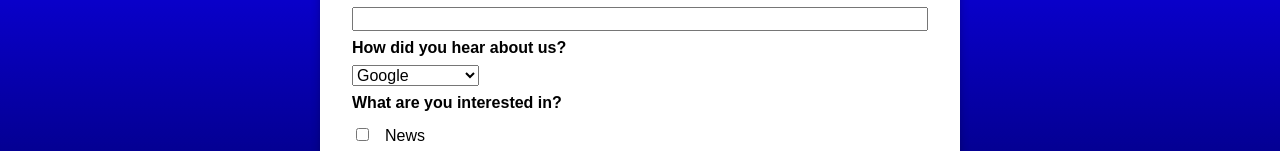
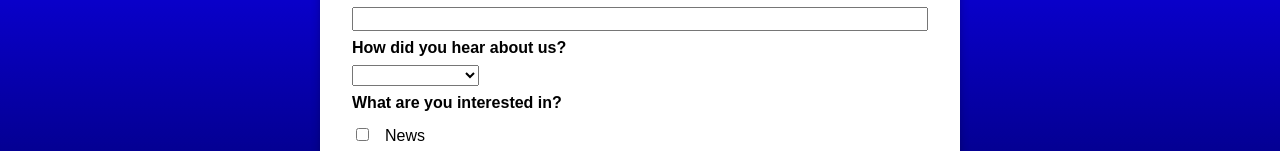
Before and after one commit to edgHD/forms-01, a Vue app: page / in a window 1280 px wide. Shown: the part 149-300 px from the top of the page. Built offline with nearby package versions, Linux system fonts and the light colour scheme; the HTML template or start-up script is replaced by a standard one.

Commit message:
Managed referrer input.

```diff
--- a/src/components/TheForm.vue
+++ b/src/components/TheForm.vue
@@ -10,7 +10,7 @@
     </div>
     <div class="form-control">
       <label for="referrer">How did you hear about us?</label>
-      <select id="referrer" name="referrer">
+      <select id="referrer" name="referrer" v-model="formData.referrer">
         <option value="google">Google</option>
         <option value="wom">Word of mouth</option>
         <option value="newspaper">Newspaper</option>
@@ -69,8 +69,10 @@ export default {
     submitForm() {
       console.log('Name: ' + this.formData.userName);
       console.log('Age: ' + this.formData.age);
+      console.log('Referrer: ' + this.formData.referrer);
       this.formData.userName = '';
       this.formData.age = null;
+      this.formData.referrer = '';
     }
   }
 }
```
